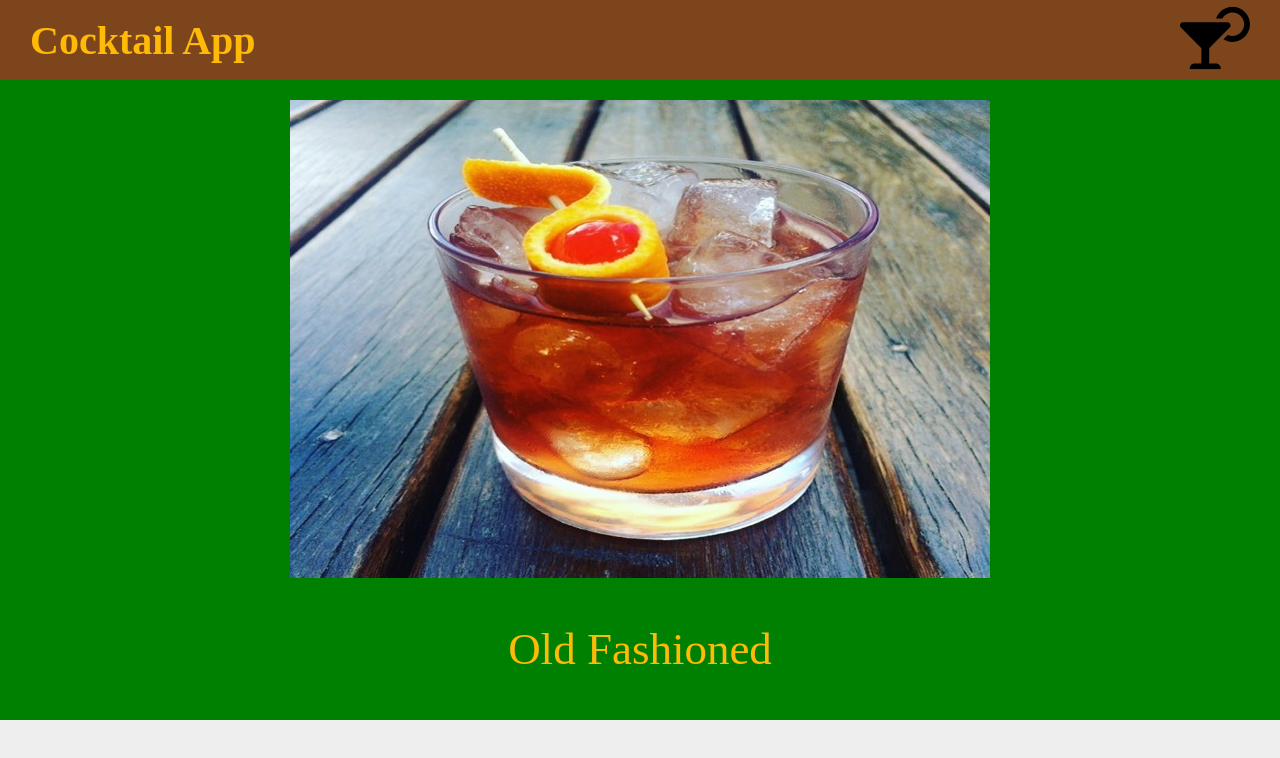
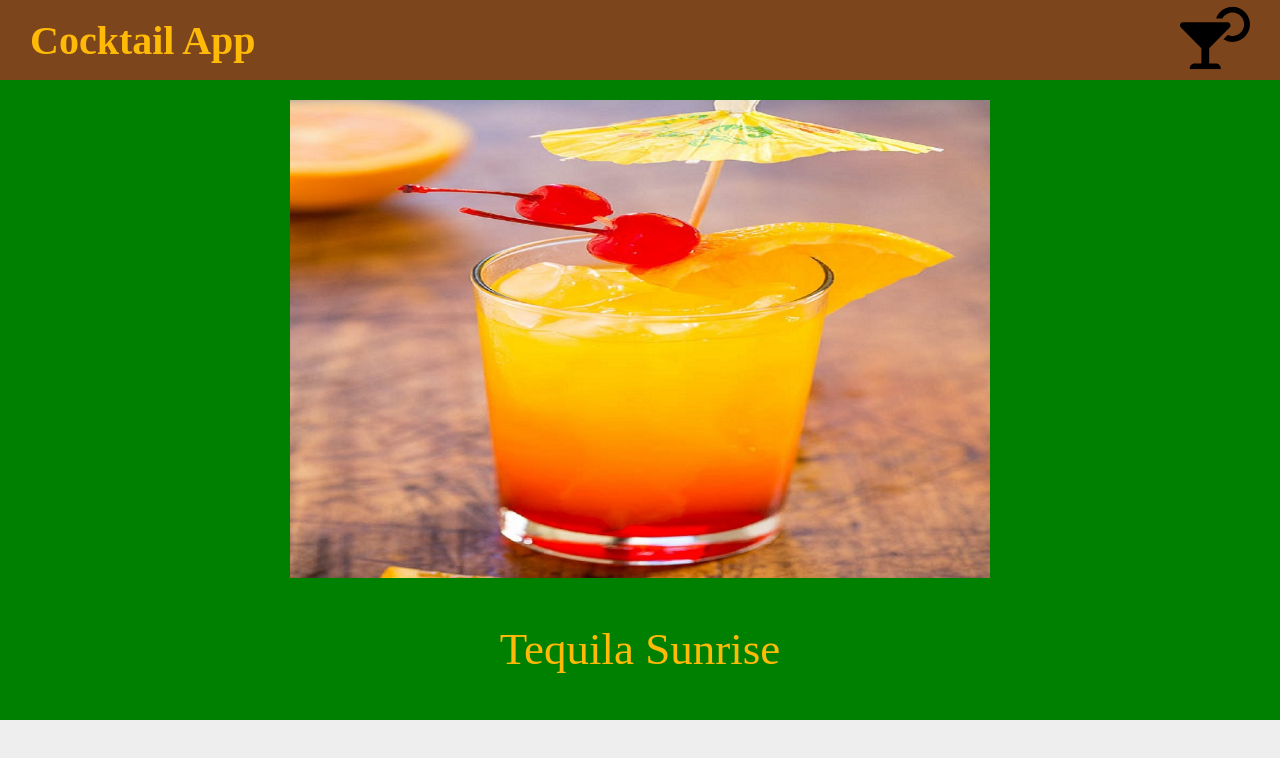
Before and after one commit to AndreHaupt85/mixed-and-between, a Next.js app: page / in a window 1280 px wide. Shown: the top 758 px of the page. Built offline with nearby package versions, Linux system fonts and the light colour scheme.

Commit message:
switched cocktail

```diff
--- a/pages/index.js
+++ b/pages/index.js
@@ -1,7 +1,7 @@
 import Image from "next/image";
 import styled from "styled-components";
 import icon from "../src/cocktail_icon.svg"
-import cocktail from "../src/old_fashioned.jpeg"
+import cocktail from "../src/tequila_sunrise.jpeg"
 
 export default function Home() {
   return (
@@ -23,14 +23,14 @@ export default function Home() {
           alt="menu icon"
         />
         <Cocktailname>
-          Old Fashioned
+          Tequila Sunrise
         </Cocktailname>
       </Cocktail>
 
     </div>
   )
 }
-// Header
+
 const Headlinebox = styled.div`
 color: #FFBA08;
 background: #7D451B;
@@ -52,7 +52,6 @@ margin: 0;
 font-size: 40px;
 `
 
-// Random Cocktail
 const Cocktail = styled.div`
 color: #FFBA08;
 background: green;
```
Also changed, not shown: src/old_fashioned.jpeg (deleted), src/tequila_sunrise.jpeg (added).
